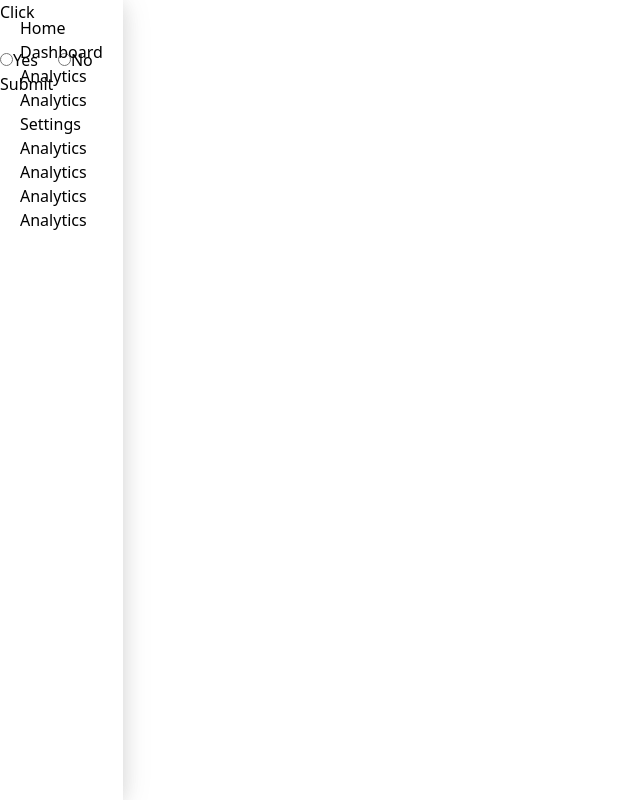
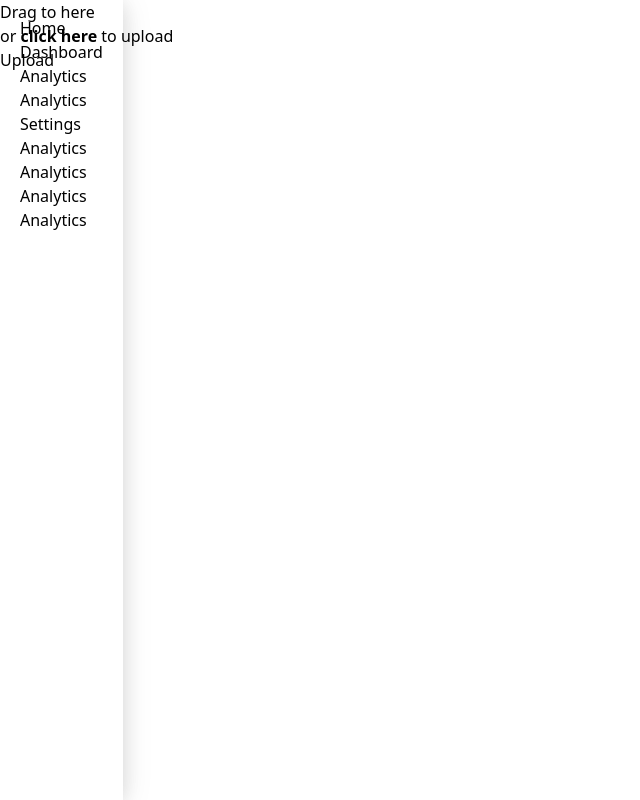
Before and after one commit to namwebdev/vue-z-ui, a Vue app: page / in a window 1280 px wide. Shown: the whole page, without its empty margins (0-640 px from the left). Built offline with nearby package versions, Linux system fonts and the light colour scheme; some icons are missing.

Commit message:
- UploadImage

```diff
--- a/src/App.vue
+++ b/src/App.vue
@@ -11,9 +11,11 @@
       <br />
       <DemoVirtualList />
       <Icon :icon="['s', 'trash']" size="xs" class="text-blue-500" /> -->
-      <button @click="showMessageBox">Click</button>
+      <!-- <button @click="hanldeClick">Click</button> -->
     </div>
-    <Form />
+    <!-- <Form /> -->
+
+    <UploadDemo />
   </section>
 </template>
 
@@ -26,6 +28,7 @@ import testCom from "./components/test/test.vue";
 import DemoVirtualList from "./components/VirtualList/Demo.vue";
 import Icon from "./components/Icon/Index.vue";
 import Form from "./components/test/form.vue";
+import UploadDemo from "./components/UploadImage/Demo.vue";
 
 const show = ref(false);
 
--- a/src/components/Cascader/src/Index.vue
+++ b/src/components/Cascader/src/Index.vue
@@ -12,7 +12,6 @@
 </template>
 
 <script setup lang="ts">
-import { vOnClickOutside } from "@vueuse/components";
 import { ref, watch } from "vue";
 import Container from "./Container.vue";
 import { Menu } from "./types";
--- /dev/null
+++ b/src/components/UploadImage/Demo.vue
@@ -0,0 +1,15 @@
+<template>
+  <div class="mt-4 w-56 mr-10 h-52">
+    <Upload ref="upload" :formats="['a', 'png']" />
+    <button @click="upload?.upload()">Upload</button>
+  </div>
+</template>
+
+<script setup lang="ts">
+import { ref } from "vue";
+import Upload from "./src/Index.vue";
+
+const upload = ref<typeof Upload>();
+</script>
+
+<style scoped></style>
--- /dev/null
+++ b/src/components/UploadImage/src/DropZone.vue
@@ -0,0 +1,37 @@
+<template>
+  <div
+    upload-zone
+    @dragover.prevent="setActive"
+    @dragleave.prevent="setInactive"
+    @drop.prevent="onDrop"
+  >
+    <slot :isActive="active" />
+  </div>
+</template>
+
+<script setup lang="ts">
+import { ref } from "vue";
+
+defineOptions({
+  name: "UploadDropZone",
+});
+
+const emit = defineEmits<{
+  (e: "drop-file", file: File): void;
+}>();
+
+const active = ref(false);
+let inActiveTimeout: any;
+
+function setActive() {
+  active.value = true;
+  window.clearTimeout(inActiveTimeout);
+}
+function setInactive() {
+  window.setTimeout(() => (active.value = false), 40);
+}
+function onDrop(e: any) {
+  emit("drop-file", e.dataTransfer.files[0] as File);
+  active.value = false;
+}
+</script>
--- /dev/null
+++ b/src/components/UploadImage/src/Index.vue
@@ -0,0 +1,91 @@
+<template>
+  <div class="rounded-sm border-2 w-full h-full">
+    <Preview
+      v-if="file"
+      :file="file"
+      @change="onClickChangeImage"
+      @remove="removeFile"
+    />
+
+    <DropZone
+      v-show="!file"
+      #default="{ isActive }"
+      @drop-file="handleAddFile"
+      class="w-full h-full"
+    >
+      <label
+        for="file-input"
+        class="cursor-pointer text-2xl bg-white px-4 py-3 w-full h-full flex items-center justify-center"
+        :class="{ 'border-dashed bg-sky-50': isActive }"
+      >
+        <span v-if="isActive">Drop here</span>
+
+        <span v-else
+          >Drag to here
+          <br />
+          <span class="text-xs">
+            or
+            <b>click here</b>
+            to upload
+          </span>
+        </span>
+
+        <input
+          type="file"
+          id="file-input"
+          @change="onAddFile"
+          :accept="validFormats"
+        />
+      </label>
+    </DropZone>
+  </div>
+</template>
+
+<script setup lang="ts">
+import DropZone from "./DropZone.vue";
+import Preview from "./Preview.vue";
+import { useUpload } from "./useUpload";
+import { Formats, MAX_SIZE_DEFAULT } from "./types";
+
+defineOptions({
+  name: "UploadImage",
+});
+
+const { formats = "*", maxSize = MAX_SIZE_DEFAULT } = defineProps<{
+  formats?: Formats;
+  maxSize?: number;
+}>();
+
+const { file, validFormats, setConfigs, addFile, removeFile, submitUpload } =
+  useUpload();
+defineExpose({
+  upload: submitUpload,
+});
+
+setConfigs(formats, maxSize);
+
+function handleAddFile(file: File) {
+  addFile(file);
+}
+function onAddFile(e: any) {
+  const file = e.target.files[0];
+  addFile(file);
+}
+function onClickChangeImage() {
+  document.getElementById("file-input")?.click();
+}
+</script>
+
+<style scoped>
+input[type="file"]:not(:focus-visible) {
+  position: absolute !important;
+  width: 1px !important;
+  height: 1px !important;
+  padding: 0 !important;
+  margin: -1px !important;
+  overflow: hidden !important;
+  clip: rect(0, 0, 0, 0) !important;
+  white-space: nowrap !important;
+  border: 0 !important;
+}
+</style>
--- /dev/null
+++ b/src/components/UploadImage/src/Preview.vue
@@ -0,0 +1,47 @@
+<template>
+  <div
+    ref="container"
+    class="relative w-full h-full flex items-center justify-center"
+  >
+    <img :src="file.url" :alt="file.id" />
+    <transition name="slide-down">
+      <div v-show="isHovered">
+        <span class="icon top-1 right-2" @click="$emit('change')">
+          <i class="fal fa-pen fa-xs"></i
+        ></span>
+        <span class="icon top-8 right-2" @click="$emit('remove')">
+          <i class="far fa-times fa-xs"></i
+        ></span>
+      </div>
+    </transition>
+  </div>
+</template>
+
+<script setup lang="ts">
+import { useElementHover } from "@vueuse/core";
+import { ImageObj } from "./types";
+import { ref } from "vue";
+
+defineOptions({
+  name: "UploadPreview",
+});
+
+defineProps<{
+  file: ImageObj;
+}>();
+
+const emit = defineEmits<{
+  (e: "change"): void;
+  (e: "remove"): void;
+}>();
+
+const container = ref<HTMLDivElement>();
+const isHovered = useElementHover(container);
+</script>
+
+<style scoped>
+.icon {
+  @apply absolute w-6 h-6 rounded-[50%] border-[1px] flex justify-center items-center cursor-pointer bg-transparent hover:text-white hover:bg-black hover:border-0;
+  transition: all 0.2s ease;
+}
+</style>
--- /dev/null
+++ b/src/components/UploadImage/src/types.ts
@@ -0,0 +1,16 @@
+export const MAX_SIZE_DEFAULT = 1000000;
+
+export interface ImageObj {
+  id: string;
+  file: File;
+  url: string;
+}
+
+export const ImageFormat = {
+  JPG: "jpg",
+  PNG: "png",
+  JPEG: "jpeg",
+} as const;
+export type ImageFormat = (typeof ImageFormat)[keyof typeof ImageFormat];
+
+export type Formats = ImageFormat | "*";
--- /dev/null
+++ b/src/components/UploadImage/src/useUpload.ts
@@ -0,0 +1,79 @@
+import { ref } from "vue";
+import { ImageFormat, ImageObj, Formats } from "./types";
+
+export function useUpload() {
+  const file = ref<ImageObj>();
+  const validFormats = ref<string>();
+  const maxSize = ref(0);
+
+  const setConfigs = (formats: Formats, _maxSize: number) => {
+    const DEFAULT_FORMAT = "image/*";
+
+    maxSize.value = _maxSize;
+
+    if (formats === "*") {
+      validFormats.value = DEFAULT_FORMAT;
+      return;
+    }
+
+    const res: string[] = [];
+    for (const format of formats) {
+      if (Object.values(ImageFormat).includes(format as ImageFormat)) {
+        res.push(`.${format}`);
+        continue;
+      }
+      console.warn(`Upload props: "${format}" is not a valid format.`);
+    }
+
+    if (res.length === 0) {
+      validFormats.value = DEFAULT_FORMAT;
+      return;
+    }
+    validFormats.value = res.join(",");
+  };
+
+  const addFile = (_file: File) => {
+    if (!isFileValid(_file.type)) {
+      alert("Image format not valid!");
+      return;
+    }
+    if (_file.size > maxSize.value) {
+      alert("Image size is too large!");
+      return;
+    }
+
+    file.value = generateImageObj(_file);
+  };
+
+  const removeFile = () => {
+    file.value = undefined;
+  };
+
+  function generateImageObj(file: File): ImageObj {
+    return {
+      id: `${file.name}-${file.lastModified}`,
+      url: URL.createObjectURL(file),
+      file: file,
+    };
+  }
+  function isFileValid(type: string) {
+    if (!type) return false;
+    return validFormats.value?.indexOf(type.replace("image/", "")) !== -1;
+  }
+
+  async function submitUpload() {
+    if (!file.value?.file) {
+      console.error("There are no image is uploaded!");
+      return;
+    }
+
+    const formData = new FormData();
+    formData.append("s", file.value.file);
+
+    //handle upload here
+
+    file.value = undefined;
+  }
+
+  return { file, validFormats, setConfigs, addFile, removeFile, submitUpload };
+}
```
